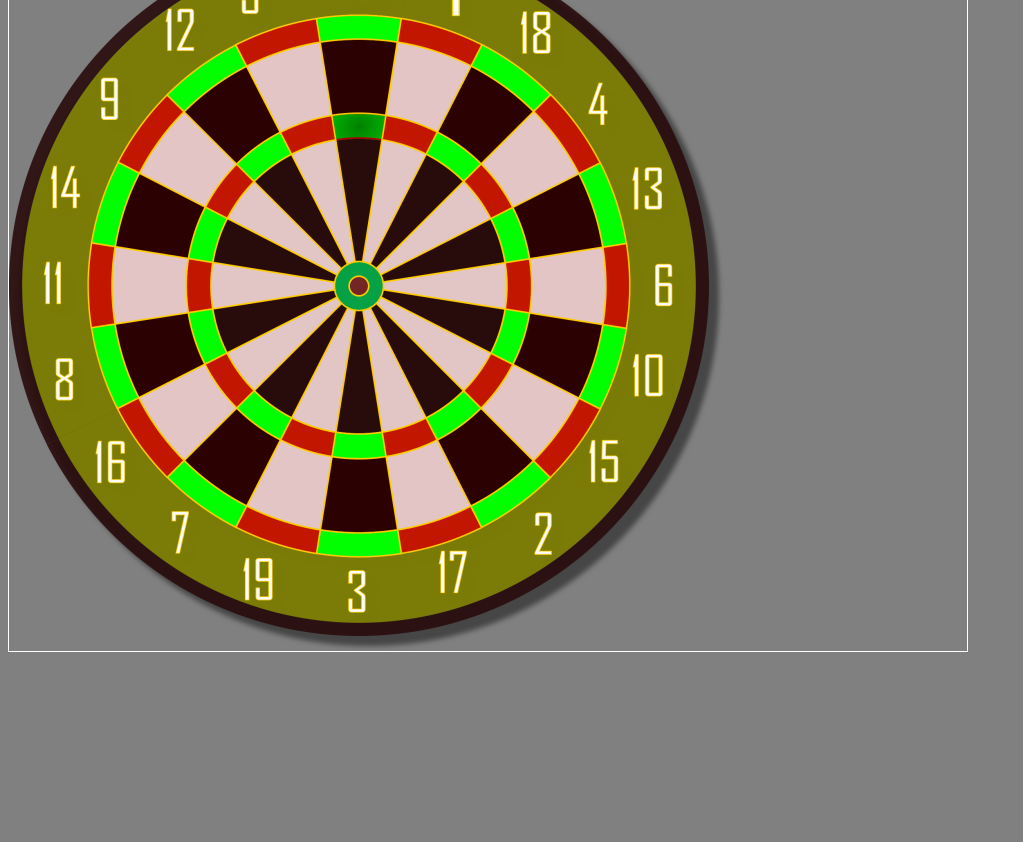
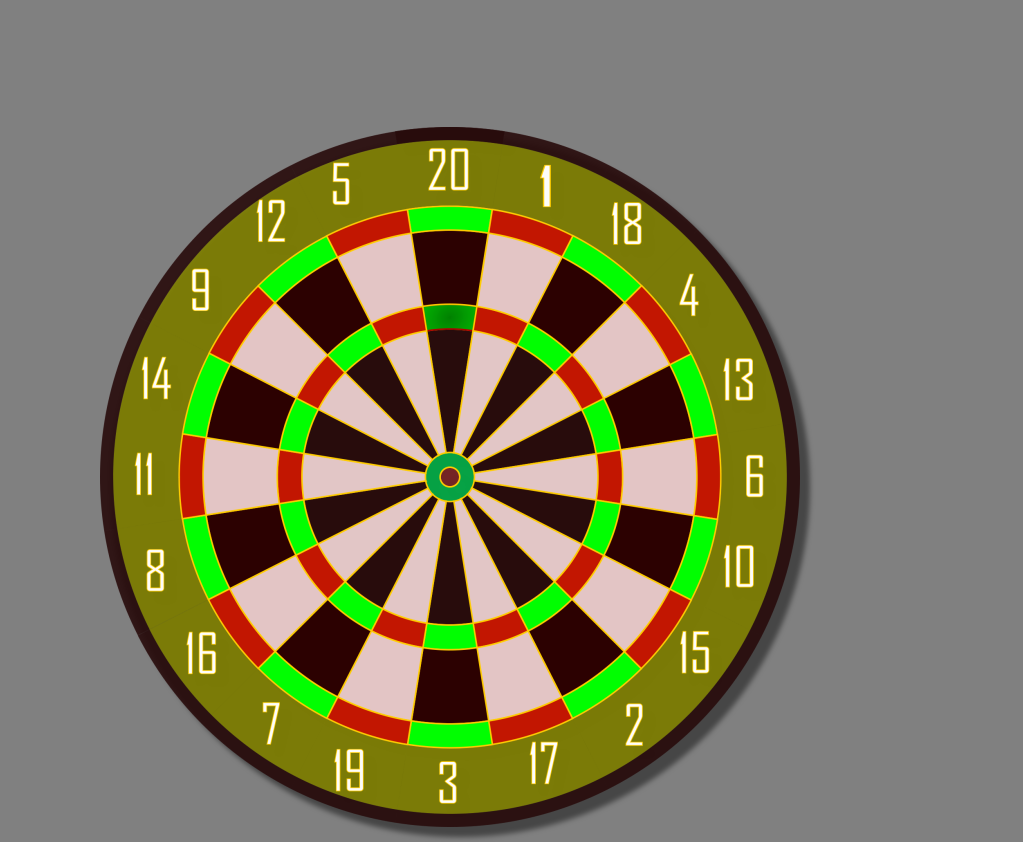
Before and after one commit to zhuangdagg/dartsGame, a plain HTML site: page dart.html in a window 1280 px wide. Shown: the part 73-915 px from the top of the page, without its empty margins (0-1023 px from the left). Before the commit the page ends 800 px from the top, so only its background shows below. Drawn offline with Linux system fonts and the light colour scheme.

Commit message:
date:2020.7.25update

```diff
--- a/index.html
+++ b/dart.html
@@ -1,18 +1,22 @@
 <!DOCTYPE html>
 <html>
 <head>
-	<title>index</title>
+	<title>dartGame</title>
 	<meta charset="utf-8">
 	<style type="text/css">
 		body {
 			background-color: grey;
 		}
 		#game {
-			border:1px solid white;
+			/*border:1px solid white;*/
+			position:absolute;
+			left: 100px;
+			top: 200px;
 		}
 	</style>
 </head>
 <body>
+	<h1>Click the dartboard block to look scores:</h1>
 	<div><canvas id="game"></canvas></div>
 	<script src="./darts.js"></script>
 </body>
--- a/darts.js
+++ b/darts.js
@@ -8,11 +8,16 @@ ctx.shadowOffsetY = 10;
 ctx.shadowBlur = 5;
 ctx.shadowColor = 'rgba(0,0,0,0.5)';
 
-var img = new Image();
-img.src = 'dartBoard.png';
-img.onload = function() {
-	ctx.drawImage(img,0,0);
+var img_dartBoard = new Image();
+img_dartBoard.src = 'dartBoard.png';
+// var img_crossHairs = new Image();
+// img_crossHairs.src = 'crossHairs.png';
+img_dartBoard.onload = function() {
+	ctx.drawImage(img_dartBoard,0,0);
 }
+// img_crossHairs.onload = function() {
+// 	ctx.drawImage(img_crossHairs,0,0);
+// }
 canvas.addEventListener('mousemove',(event) =>{
 	// console.log(event.offsetX + "-"+event.offsetY);
 
```
Also changed, not shown: crossHairs.png (added), 2 other files.
